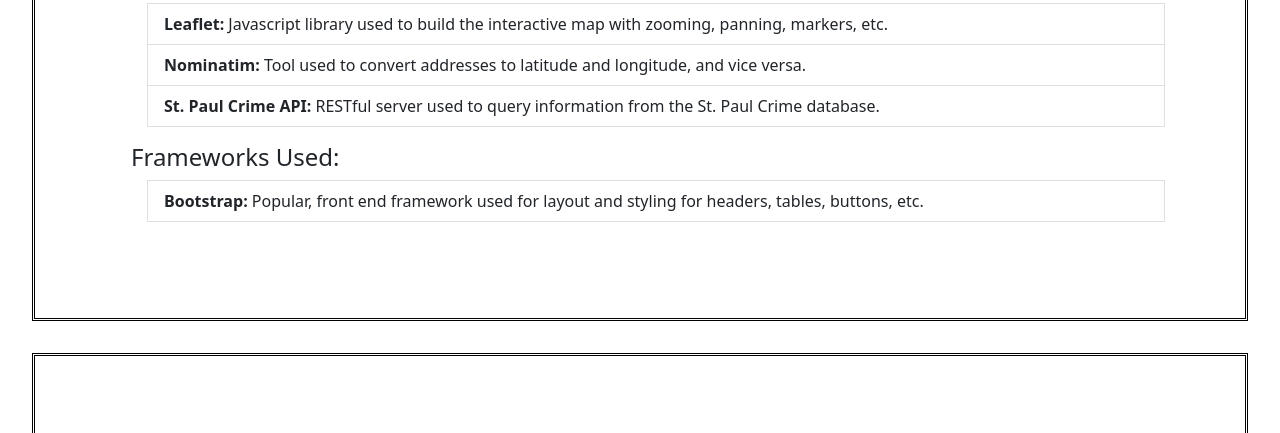
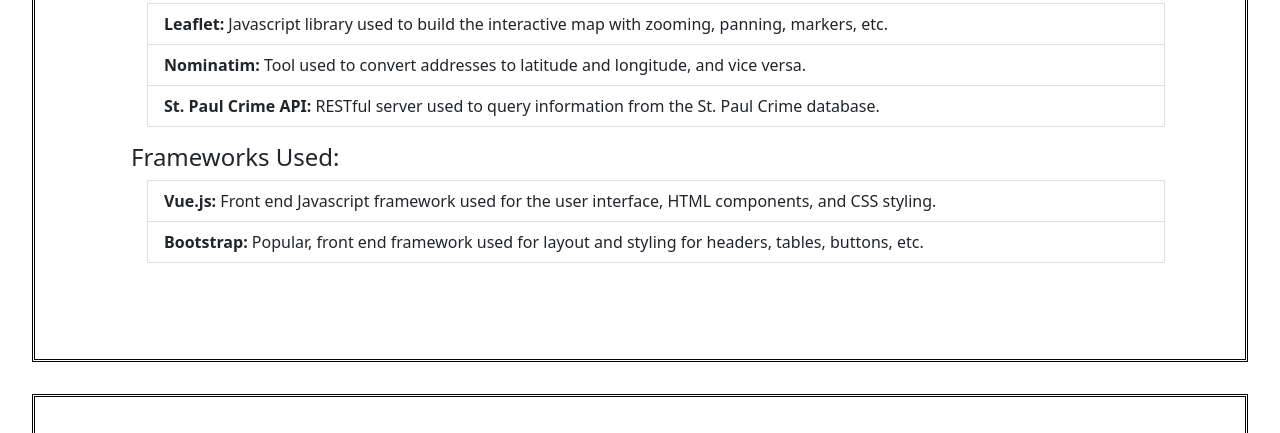
Before and after one commit to heidnick/wdProj4, a website: page public/about.html in a window 1280 px wide. Shown: the part 1323-1756 px from the top of the page. Drawn offline with nearby package versions, Linux system fonts and the light colour scheme.

Commit message:
Put Vue.js in About Page

```diff
--- a/public/about.html
+++ b/public/about.html
@@ -91,6 +91,7 @@
             </ul>
         <h4 style="margin-left: 1rem; margin-top: 5px;">Frameworks Used:</h4>
             <ul>
+                <li class="list-group-item"><b>Vue.js:</b> Front end Javascript framework used for the user interface, HTML components, and CSS styling.</li>
                 <li class="list-group-item"><b>Bootstrap:</b> Popular, front end framework used for layout and styling for headers, tables, buttons, etc.</li>
             </ul>
 
```
